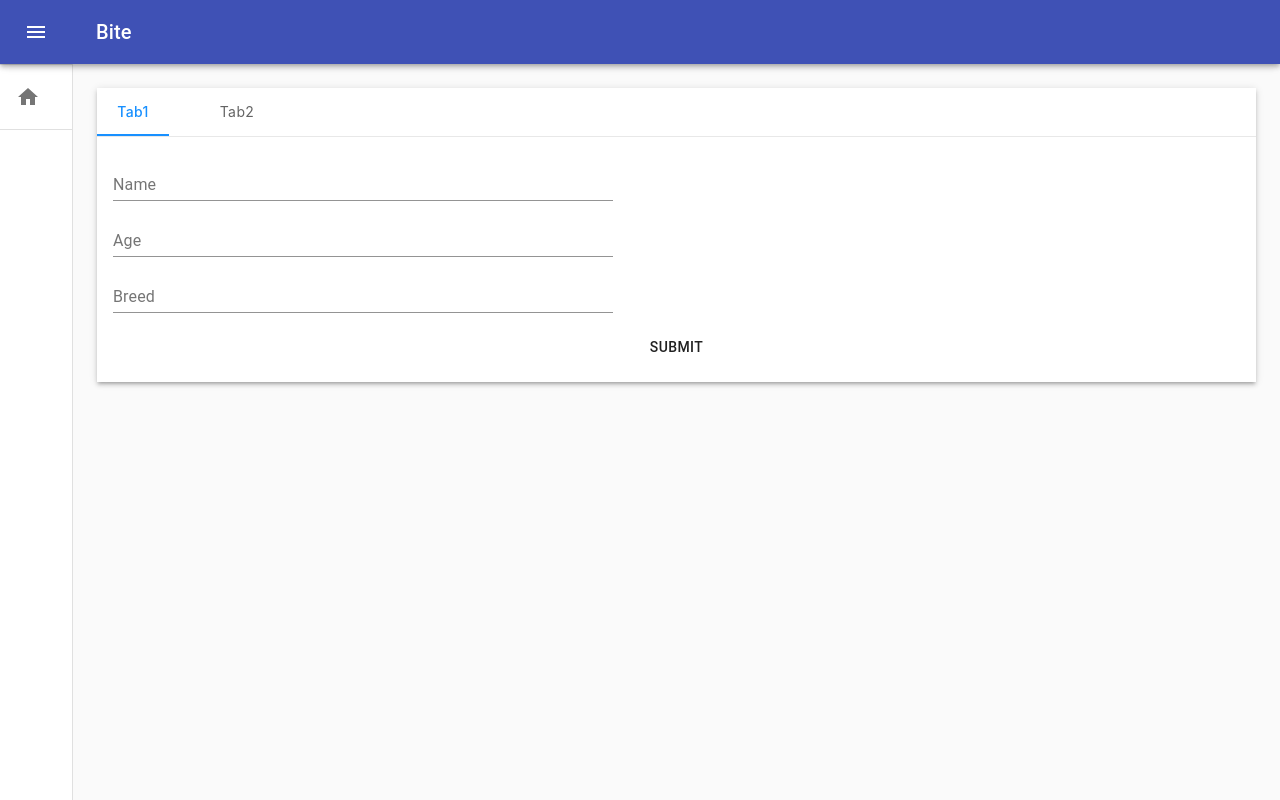
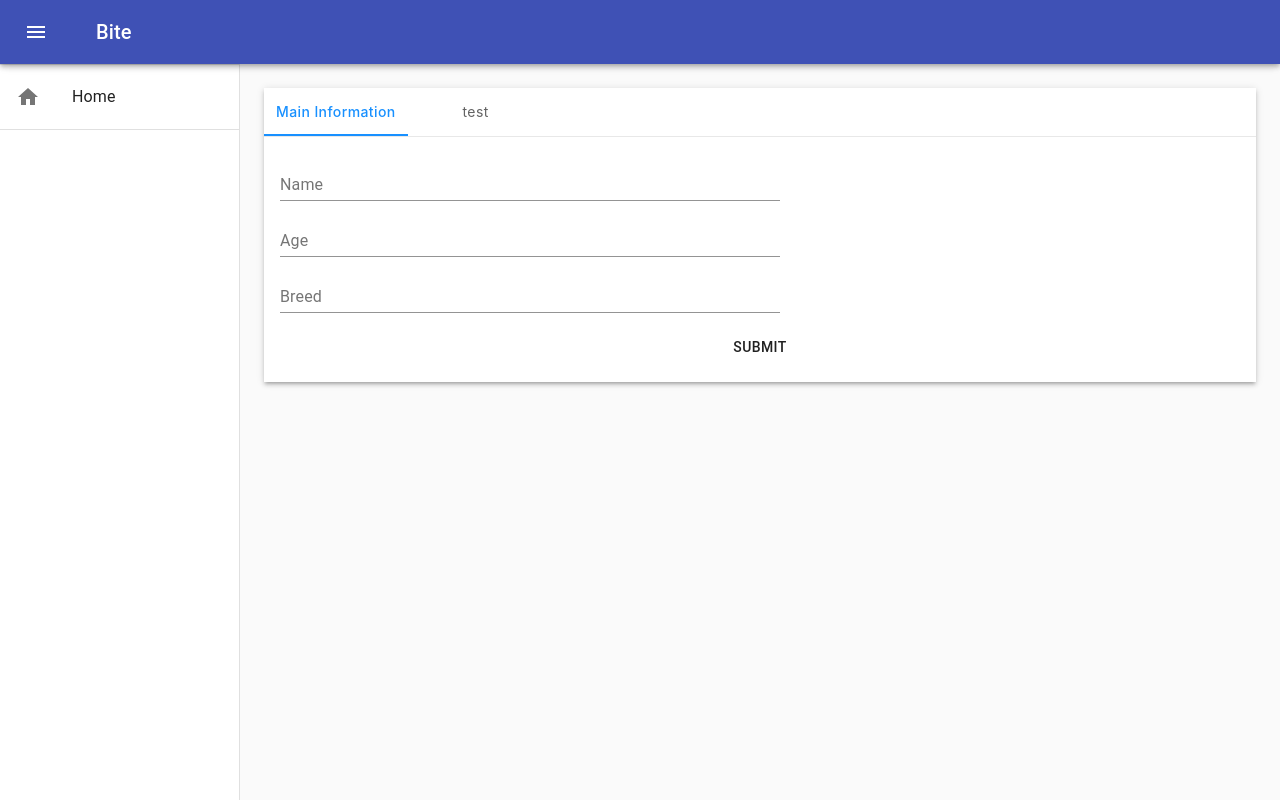
Before and after one commit to FreeNikita/bite-client, a React (Create React App) app: page /pet/create in a window 1280 px wide. Built offline with nearby package versions, Linux system fonts and the light colour scheme.

Commit message:
add i18n

```diff
--- a/package.json
+++ b/package.json
@@ -16,10 +16,14 @@
     "@testing-library/react": "^11.1.0",
     "@testing-library/user-event": "^12.1.10",
     "axios": "^0.21.1",
+    "i18next": "^20.1.0",
+    "i18next-browser-languagedetector": "^6.1.0",
+    "i18next-http-backend": "^1.2.1",
     "prop-types": "^15.7.2",
     "react": "^17.0.2",
     "react-dom": "^17.0.2",
     "react-hook-form": "^6.15.5",
+    "react-i18next": "^11.8.12",
     "react-router-dom": "^5.2.0",
     "react-scripts": "4.0.3",
     "web-vitals": "^1.0.1"
--- /dev/null
+++ b/public/locales/en/translation.json
@@ -0,0 +1,9 @@
+{
+  "sidebar": {
+    "home": "Home"
+  },
+  "pet": {
+    "main": "Main Information"
+  },
+  "demo": "test"
+}
--- a/src/App.js
+++ b/src/App.js
@@ -30,7 +30,7 @@ const useStyles = makeStyles((theme) => {
 
 function App() {
   const classes = useStyles();
-  const [open, setOpen] = useState(false);
+  const [open, setOpen] = useState(true);
 
   const handleDrawer = () => {
     setOpen(!open);
--- a/src/components/Sidebar/index.js
+++ b/src/components/Sidebar/index.js
@@ -1,4 +1,5 @@
 import { bool } from 'prop-types';
+import { useTranslation } from 'react-i18next';
 import clsx from 'clsx';
 import { makeStyles } from '@material-ui/core/styles';
 import Drawer from '@material-ui/core/Drawer';
@@ -54,6 +55,7 @@ const configHeader = [
 
 const Sidebar = ({ open }) => {
   const classes = useStyles();
+  const { t } = useTranslation();
 
   return (
     <Drawer
@@ -77,7 +79,7 @@ const Sidebar = ({ open }) => {
             <ListItemIcon>
               <Icon />
             </ListItemIcon>
-            <ListItemText primary={title} />
+            <ListItemText primary={t(`sidebar.${title}`)} />
           </ListItem>
         ))}
       </List>
--- a/src/components/common/Tabs/index.js
+++ b/src/components/common/Tabs/index.js
@@ -4,6 +4,7 @@ import {
 } from 'prop-types';
 import { makeStyles } from '@material-ui/core/styles';
 import Box from '@material-ui/core/Box';
+import { useTranslation } from 'react-i18next';
 import AntTab from './components/AntTab';
 import AntTabs from './components/AntTabs';
 
@@ -17,6 +18,7 @@ const useStyles = makeStyles((theme) => ({
 }));
 
 const Tabs = memo(({ tabs = [] }) => {
+  const { t } = useTranslation();
   const classes = useStyles();
   const [tabNumber, setTabNumber] = useState(0);
 
@@ -28,7 +30,7 @@ const Tabs = memo(({ tabs = [] }) => {
           onChange={(_, value) => setTabNumber(value)}
           aria-label="ant example"
         >
-          {tabs.map(({ label }) => (<AntTab key={label} label={label} />))}
+          {tabs.map(({ label }) => (<AntTab key={label} label={t(label)} />))}
         </AntTabs>
         <div className={classes.content}>
           {tabs[tabNumber].component}
--- /dev/null
+++ b/src/i18n.js
@@ -0,0 +1,27 @@
+import i18n from 'i18next';
+import { initReactI18next } from 'react-i18next';
+
+import Backend from 'i18next-http-backend';
+import LanguageDetector from 'i18next-browser-languagedetector';
+// don't want to use this?
+// have a look at the Quick start guide
+// for passing in lng and translations on init
+
+i18n
+  // load translation using http -> see /public/locales (i.e. https://github.com/i18next/react-i18next/tree/master/example/react/public/locales)
+  // learn more: https://github.com/i18next/i18next-http-backend
+  .use(Backend)
+  // detect user language
+  // learn more: https://github.com/i18next/i18next-browser-languageDetector
+  .use(LanguageDetector)
+  // pass the i18n instance to react-i18next.
+  .use(initReactI18next)
+  // init i18next
+  // for all options read: https://www.i18next.com/overview/configuration-options
+  .init({
+    fallbackLng: 'en',
+    debug: true,
+    supportedLngs: ['en', 'ru'],
+  });
+
+export default i18n;
--- a/src/index.js
+++ b/src/index.js
@@ -5,6 +5,8 @@ import { ThemeProvider } from '@material-ui/core/styles';
 import { theme } from 'configs/theme';
 import App from './App';
 import reportWebVitals from './reportWebVitals';
+
+import './i18n';
 
 ReactDOM.render(
   <React.StrictMode>
--- a/src/modules/Pet/Pet.js
+++ b/src/modules/Pet/Pet.js
@@ -3,11 +3,11 @@ import MainInfo from './components/MainInfo';
 
 const settingTabs = [
   {
-    label: 'Tab1',
+    label: 'pet.main',
     component: <MainInfo />,
   },
   {
-    label: 'Tab2',
+    label: 'demo',
     component: <MainInfo />,
   },
 ];
```
Also changed, not shown: public/locales/ru/translation.json (added, +9 -0 lines), 1 other file (tests, documents, lock files or other folders).
